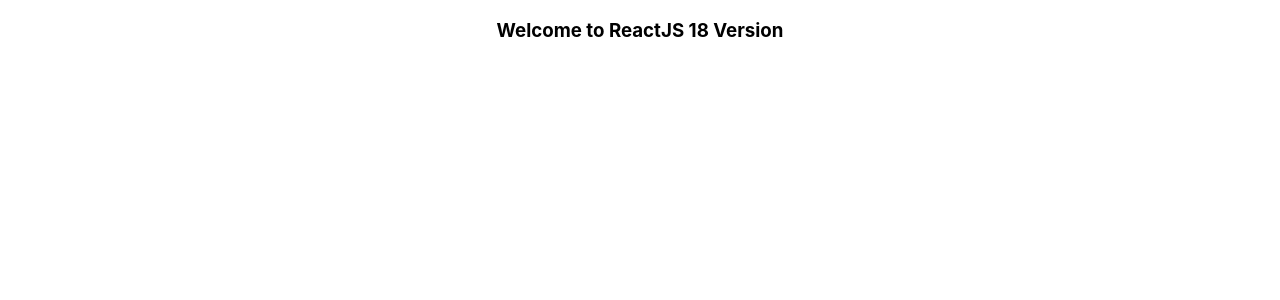
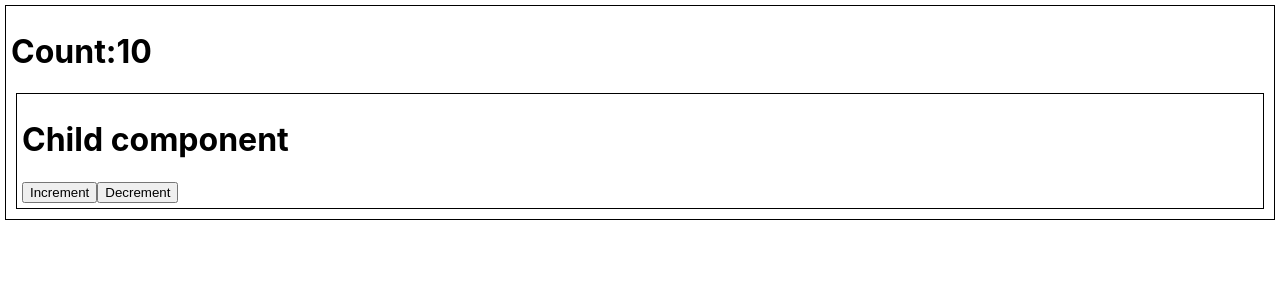
Before and after one commit to Reehana12/rb14, a React (Create React App) app: page / in a window 1280 px wide. Shown: the top 300 px of the page. Built offline with nearby package versions, Linux system fonts and the light colour scheme.

Commit message:
basic event handling in parent child communication

```diff
--- a/src/App.jsx
+++ b/src/App.jsx
@@ -1,10 +1,20 @@
 import logo from "./logo.svg";
+import React from "react";
 import "./App.css";
-
+import Child from './Child';
+import { useState } from "react";
 function App() {
+  const [count, setcount] = React.useState(10);
+  function inc(){
+    setcount(count+1)
+  }
+  function dec(){
+    setcount(count-1)
+  }
   return (
-    <div className="App">
-      <h3>Welcome to ReactJS 18 Version</h3>
+    <div className="mybox">
+      <h1>Count:{count}</h1>
+      <Child increment={inc} decrement={dec}></Child>
     </div>
   );
 }
--- /dev/null
+++ b/src/Child.jsx
@@ -0,0 +1,13 @@
+import React from 'react';
+
+function Child(props) {
+    return (
+        <div className='mybox'>
+            <h1>Child component</h1>
+            <button onClick={props.increment}>Increment</button>
+            <button onClick={props.decrement}>Decrement</button>
+        </div>
+    );
+}
+
+export default Child;
--- a/src/index.css
+++ b/src/index.css
@@ -11,3 +11,9 @@ code {
   font-family: source-code-pro, Menlo, Monaco, Consolas, 'Courier New',
     monospace;
 }
+
+.mybox{
+  border:1px solid;
+  margin:5px;
+  padding:5px;
+}
```
